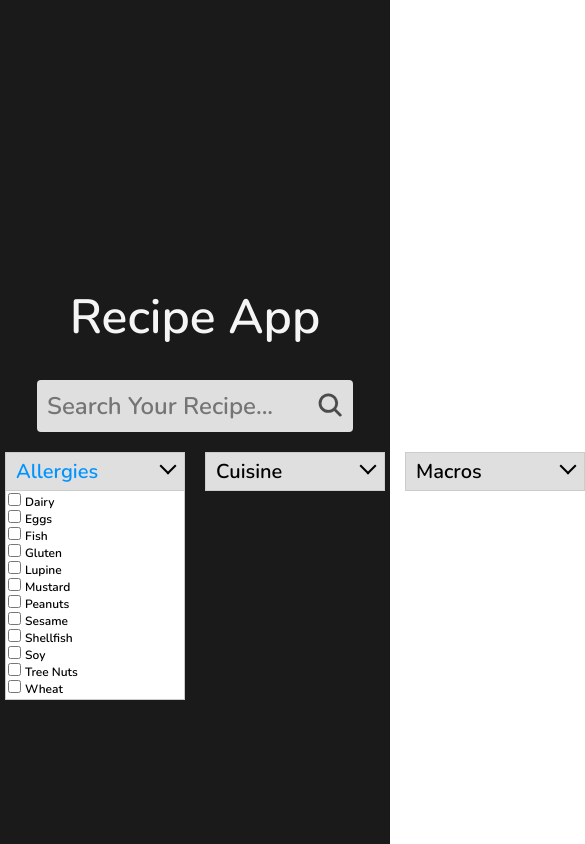
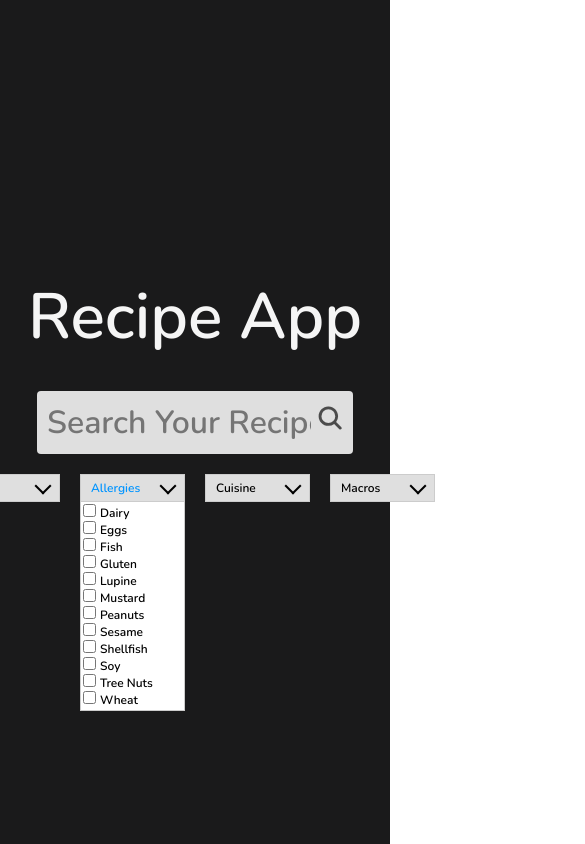
Before and after one commit to anonymous-a-rod/Food-recipe, a plain HTML site: page index.html in a window 390 px wide. Both pictures are taken after a click on the element "Allergies". Shown: the whole page, 585 px wide, since content can reach past the window. Drawn offline with nearby package versions, Linux system fonts and the light colour scheme.

Commit message:
mobile fix

```diff
--- a/style.css
+++ b/style.css
@@ -10,7 +10,7 @@
   font-weight: 600;
 }
 
- body{
+body {
   font-size: 12px;
 }
 
@@ -139,8 +139,6 @@ form ion-icon {
   font-size: 3rem;
 }
 
-
-
 .buttons {
   margin-left: auto;
   display: flex;
@@ -166,14 +164,13 @@ form ion-icon {
   display: none;
 }
 
-
-#selections{
+#selections {
   display: flex;
   justify-content: center;
   align-items: flex-start;
 }
 
-input[type='checkbox'] {
+input[type="checkbox"] {
   margin-right: 4px;
 }
 
@@ -182,8 +179,6 @@ input[type='checkbox'] {
   display: inline-block;
   margin: 0px 10px;
   background-color: rgb(223, 223, 223);
-
-
 }
 
 .dropdown-check-list .anchor {
@@ -225,12 +220,10 @@ input[type='checkbox'] {
 
 .dropdown-check-list ul.items li {
   list-style: none;
-
 }
 
 .dropdown-check-list.visible .anchor {
   color: #0094ff;
-
 }
 
 .dropdown-check-list.visible .items {
@@ -238,7 +231,6 @@ input[type='checkbox'] {
   position: absolute;
   background-color: white;
   width: 105px;
-
 }
 .dropdown-check-list .anchor.initial {
   width: 180px;
@@ -261,8 +253,8 @@ input[type='checkbox'] {
     padding: 10px;
     font-size: 2rem;
   }
-  *{
-    font-size: 12px
+  body .initial {
+    font-size: 12px;
   }
   .dropdown-check-list .anchor {
     width: 105px;
@@ -270,4 +262,10 @@ input[type='checkbox'] {
   .dropdown-check-list.visible .items {
     width: 105px;
   }
+  .dropdown-check-list .anchor.initial {
+    width: 105px;
   }
+  .dropdown-check-list.visible .items.initial {
+    width: 105px;
+  }
+}
```
Lines whose indentation alone changed are shown as unchanged.
